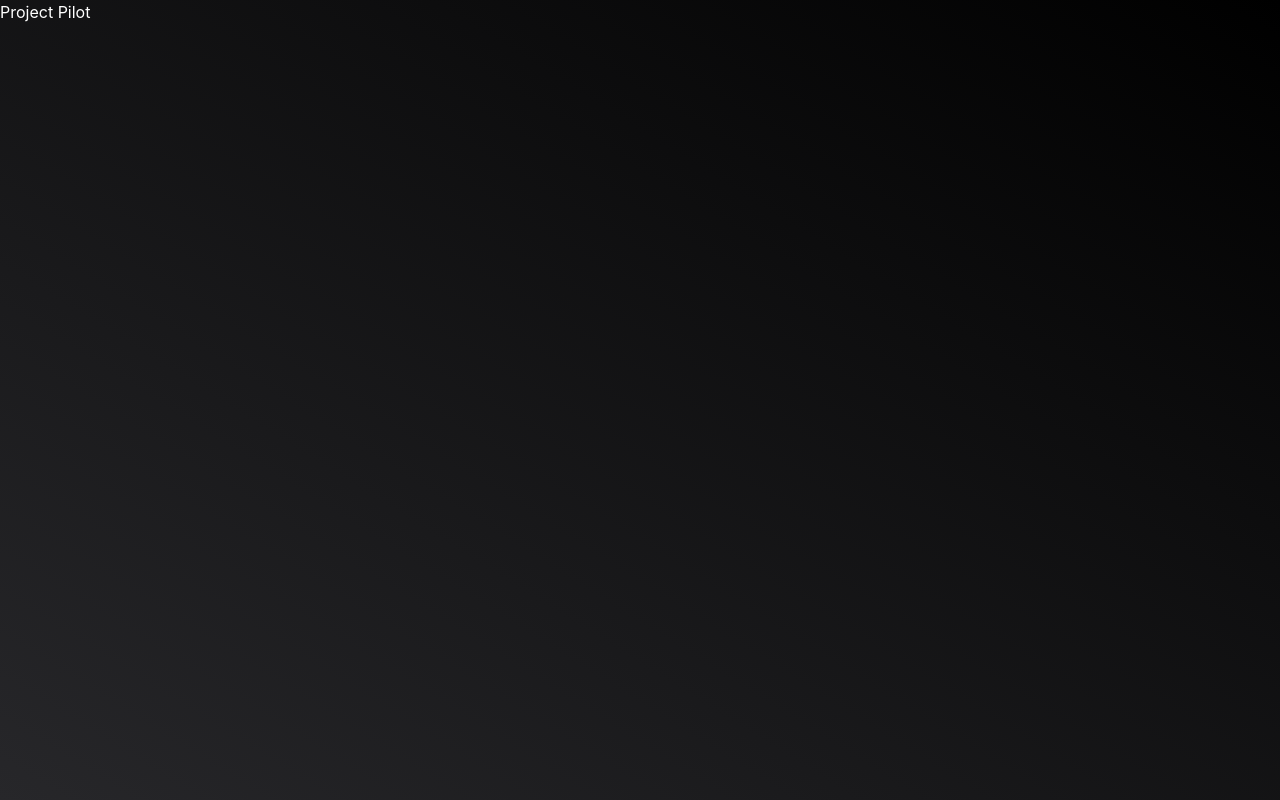
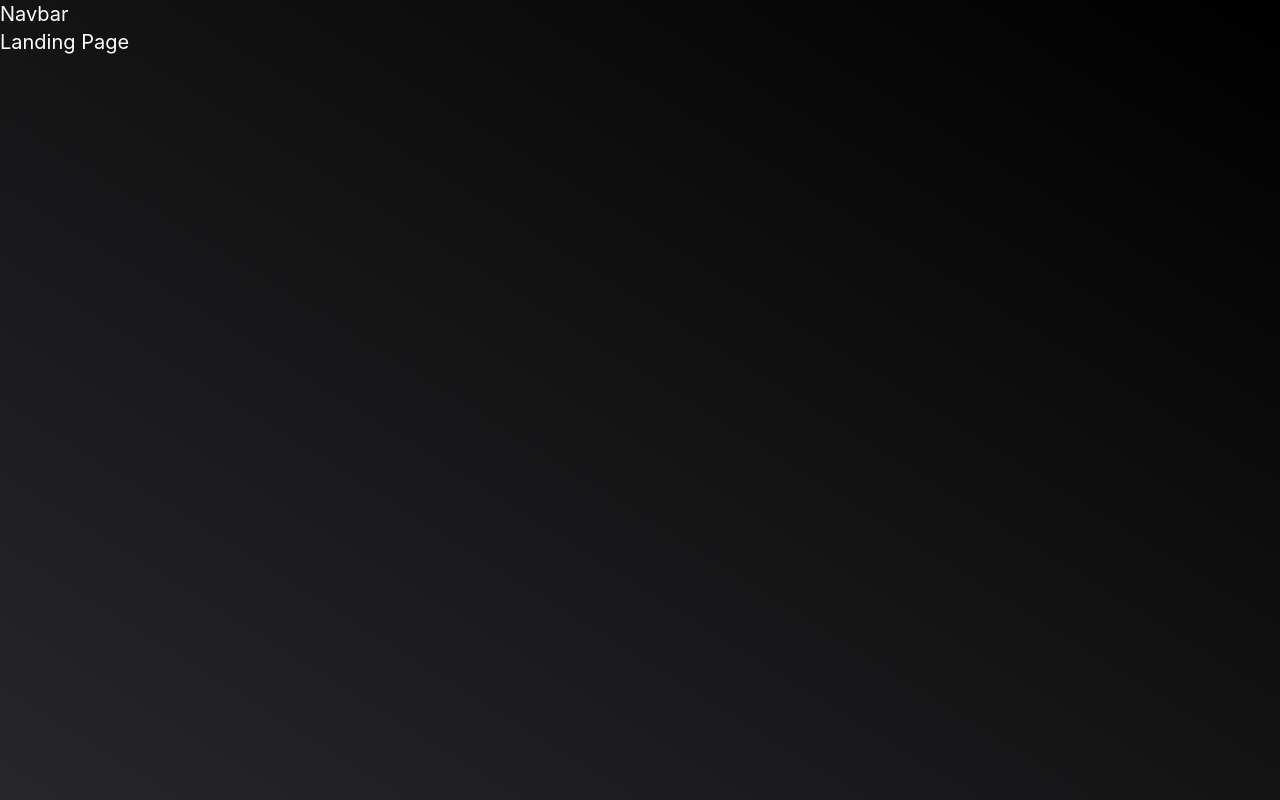
Before and after one commit to noobmaster432/ProjectPilot, a React (Create React App) app in the folder client/: page / in a window 1280 px wide. Built offline with nearby package versions, Linux system fonts and the light colour scheme.

Commit message:
adding routes

```diff
--- a/client/src/App.js
+++ b/client/src/App.js
@@ -1,7 +1,20 @@
+import { BrowserRouter, Route, Routes } from "react-router-dom";
+import Landing from "./pages/Landing";
+import Home from "./pages/Home";
+import Detail from "./pages/Detail";
+import Navbar from "./components/Navbar";
+
 export default function App() {
   return (
-    <div className="">
-      <h1>Project Pilot</h1>
-    </div>
+    <>
+      <Navbar />
+      <BrowserRouter>
+        <Routes>
+          <Route path="/" element={<Landing />} />
+          <Route path="/home" element={<Home />} />
+          <Route path="/projects/:projectId" element={<Detail />} />
+        </Routes>
+      </BrowserRouter>
+    </>
   );
 }
--- /dev/null
+++ b/client/src/components/Navbar.jsx
@@ -0,0 +1,9 @@
+const Navbar = () => {
+  return (
+    <div>
+        <h1 className="text-xl">Navbar</h1>
+    </div>
+  )
+}
+
+export default Navbar
--- /dev/null
+++ b/client/src/pages/Detail.jsx
@@ -0,0 +1,9 @@
+const Detail = () => {
+  return (
+    <div>
+        <h1 className="text-xl">Detail Page</h1>
+    </div>
+  )
+}
+
+export default Detail
--- /dev/null
+++ b/client/src/pages/Home.jsx
@@ -0,0 +1,9 @@
+const Home = () => {
+  return (
+    <div>
+        <h1 className="text-xl">Home Page</h1>
+    </div>
+  )
+}
+
+export default Home
--- /dev/null
+++ b/client/src/pages/Landing.jsx
@@ -0,0 +1,9 @@
+const Landing = () => {
+  return (
+    <div>
+        <h1 className="text-xl">Landing Page</h1>
+    </div>
+  )
+}
+
+export default Landing
```
